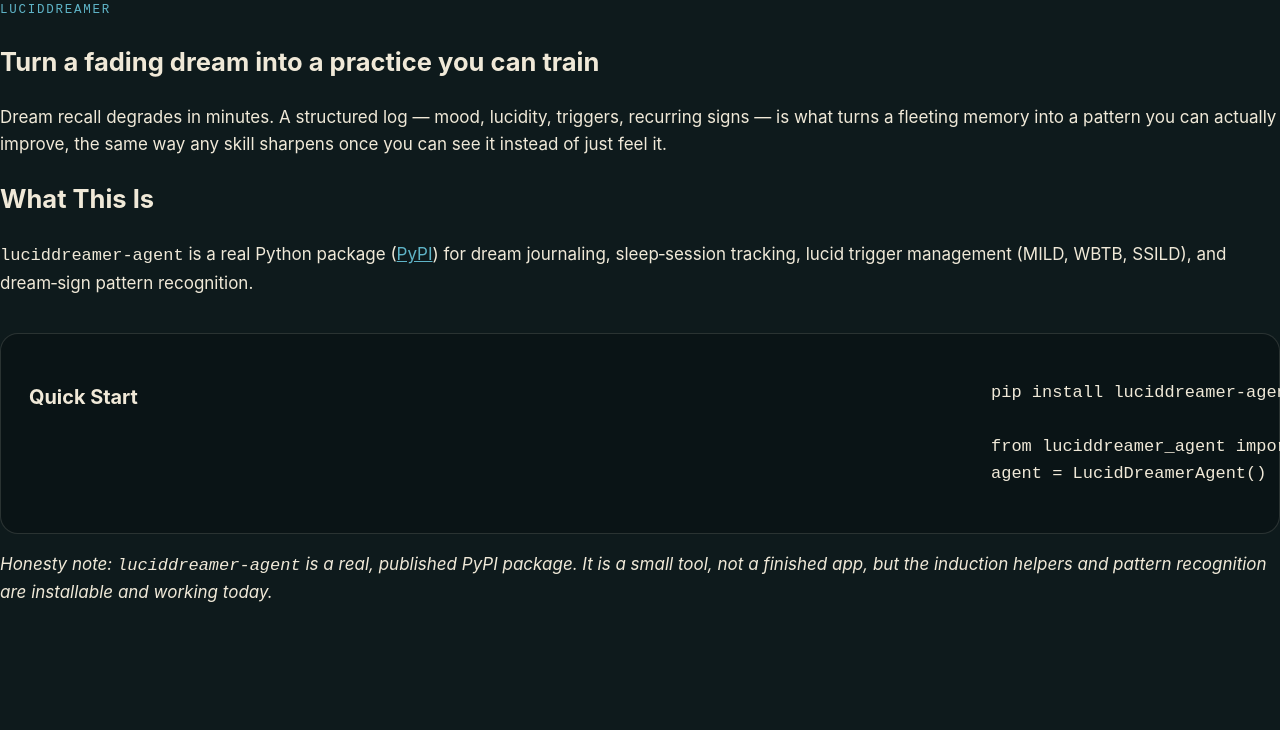
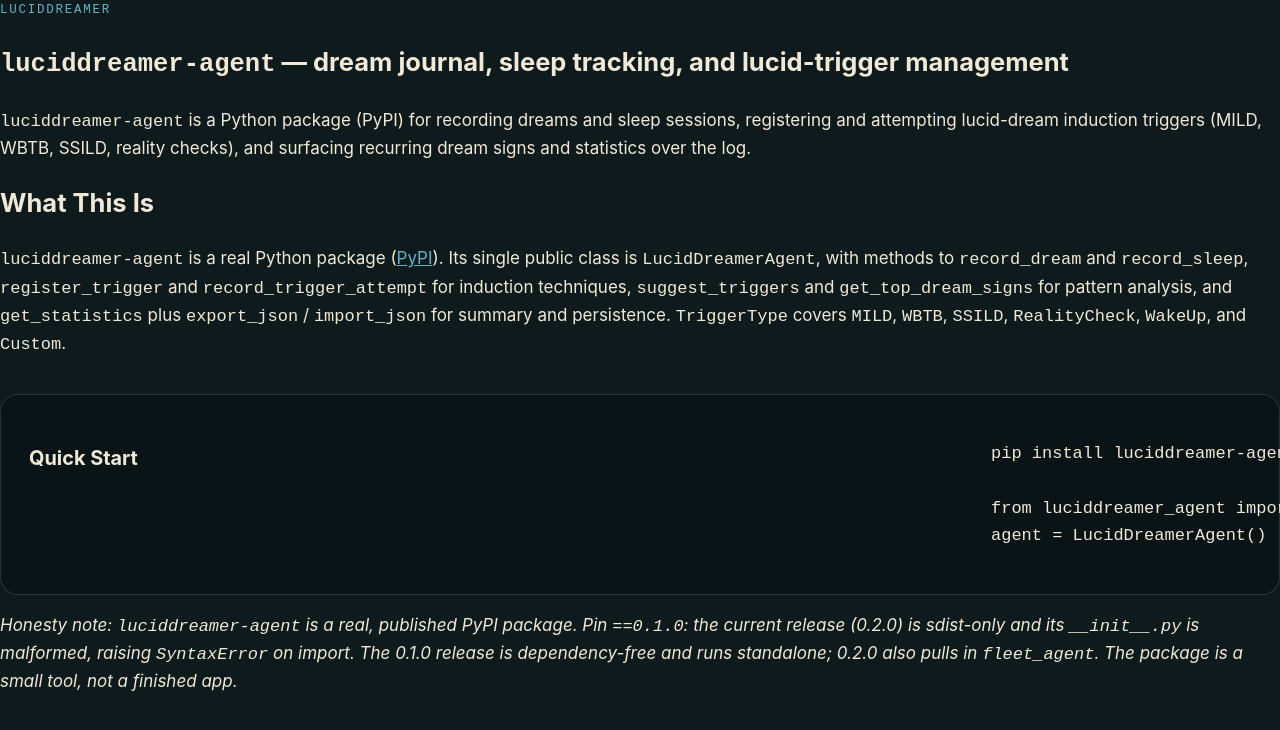
Before and after one commit to purplepincher/luciddreamer, a plain HTML site: page public/index.html in a window 1280 px wide. Shown: the top 730 px of the page. Drawn offline with Linux system fonts and the light colour scheme.

Commit message:
docs: tone pass — engineering-guide register; disclose 0.2.0 import bug + pin advice on page
Rewrites the landing-page hero from a tagline ('Turn a fading dream into a
practice you can train') to a factual statement of what luciddreamer-agent
is and does. Expands the 'What This Is' section to list the actual
LucidDreamerAgent method surface and TriggerType values.

Substance fix: the page's quickstart showed a bare 'pip install
luciddreamer-agent' and the honesty note said the induction helpers and
pattern recognition are 'installable and working today.' The current PyPI
release is 0.2.0 (sdist-only) and its __init__.py is malformed — it raises
SyntaxError on import (already documented in README). The page now pins
==0.1.0 in the quickstart and states the 0.2.0 breakage explicitly.

README: trims the 'Good news up front' conversational hook to a neutral
'Status note' label.

```diff
--- a/public/index.html
+++ b/public/index.html
@@ -294,30 +294,26 @@ a:focus-visible, button:focus-visible, input:focus-visible {
 
 <section class="hero">
   <p class="eyebrow">LucidDreamer</p>
-  <!-- COPY: HERO_HEADLINE -->
-  <h1>Turn a fading dream into a practice you can train</h1>
-  <!-- COPY: HERO_SUBHEAD -->
-  <p class="subhead">Dream recall degrades in minutes. A structured log — mood, lucidity, triggers, recurring signs — is what turns a fleeting memory into a pattern you can actually improve, the same way any skill sharpens once you can see it instead of just feel it.</p>
+  <h1><code>luciddreamer-agent</code> — dream journal, sleep tracking, and lucid-trigger management</h1>
+  <p class="subhead"><code>luciddreamer-agent</code> is a Python package (PyPI) for recording dreams and sleep sessions, registering and attempting lucid-dream induction triggers (MILD, WBTB, SSILD, reality checks), and surfacing recurring dream signs and statistics over the log.</p>
 </section>
 
 <section>
-  <!-- COPY: WHAT_THIS_IS -->
   <h2>What This Is</h2>
-  <p><code>luciddreamer-agent</code> is a real Python package (<a href="https://pypi.org/project/luciddreamer-agent/">PyPI</a>) for dream journaling, sleep‑session tracking, lucid trigger management (MILD, WBTB, SSILD), and dream‑sign pattern recognition.</p>
+  <p><code>luciddreamer-agent</code> is a real Python package (<a href="https://pypi.org/project/luciddreamer-agent/">PyPI</a>). Its single public class is <code>LucidDreamerAgent</code>, with methods to <code>record_dream</code> and <code>record_sleep</code>, <code>register_trigger</code> and <code>record_trigger_attempt</code> for induction techniques, <code>suggest_triggers</code> and <code>get_top_dream_signs</code> for pattern analysis, and <code>get_statistics</code> plus <code>export_json</code> / <code>import_json</code> for summary and persistence. <code>TriggerType</code> covers <code>MILD</code>, <code>WBTB</code>, <code>SSILD</code>, <code>RealityCheck</code>, <code>WakeUp</code>, and <code>Custom</code>.</p>
 </section>
 
 <section class="demo-card">
-  <!-- COPY: REAL_QUICKSTART (final) -->
   <h3>Quick Start</h3>
-  <pre><code>pip install luciddreamer-agent
+  <pre><code>pip install luciddreamer-agent==0.1.0
 
 from luciddreamer_agent import LucidDreamerAgent, DreamMood, DreamEntry, SleepQuality, TriggerType
 agent = LucidDreamerAgent()</code></pre>
 </section>
 
 <!-- COPY: HONESTY_NOTE -->
-<section>
-  <p class="honesty-note"><em>Honesty note: <code>luciddreamer-agent</code> is a real, published PyPI package. It is a small tool, not a finished app, but the induction helpers and pattern recognition are installable and working today.</em></p>
+<section id="honesty">
+  <p class="honesty-note"><em>Honesty note: <code>luciddreamer-agent</code> is a real, published PyPI package. Pin <code>==0.1.0</code>: the current release (0.2.0) is sdist-only and its <code>__init__.py</code> is malformed, raising <code>SyntaxError</code> on import. The 0.1.0 release is dependency-free and runs standalone; 0.2.0 also pulls in <code>fleet_agent</code>. The package is a small tool, not a finished app.</em></p>
 </section>
 
 </body>
```
Also changed, not shown: 1 other file.
